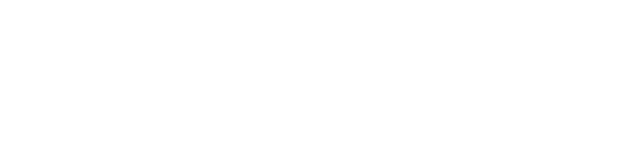
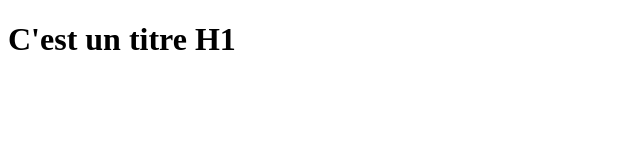
Before and after one commit to AxeTeamInnovation/Design-Systems, a plain HTML site: page index.html in a window 1280 px wide. Shown: the whole page, without its empty margins (0-640 px from the left). Drawn offline with Linux system fonts and the light colour scheme.

Commit message:
Modification h1

```diff
--- a/index.html
+++ b/index.html
@@ -9,7 +9,7 @@
 </head>
 
 <body>
-
+    <h1>C'est un titre H1</h1>
 </body>
 
 </html>
```
